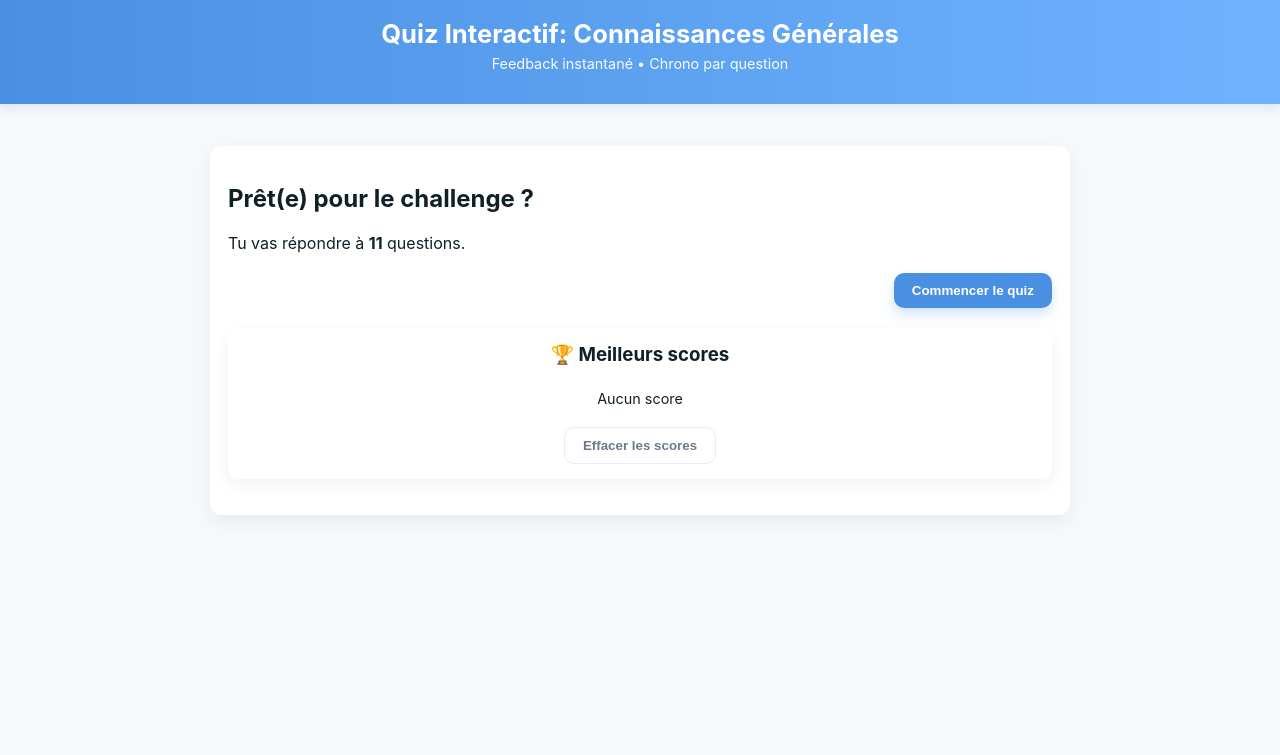
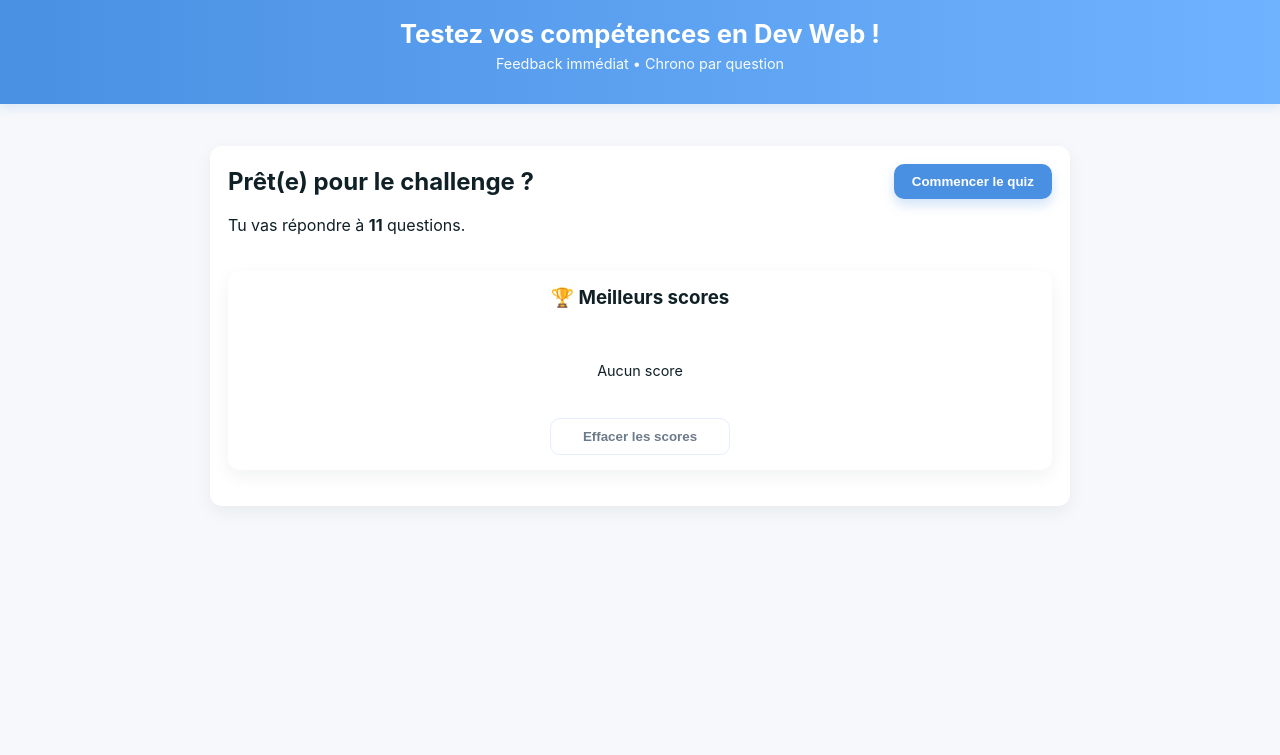
Before and after one commit to YosraBenNasr/quiz_interactive_project, a PHP site: page / in a window 1280 px wide. Shown: the top 755 px of the page. Run offline with PHP 8.4, Linux system fonts and the light colour scheme.

Commit message:
`Updated README and HTML files with new content and formatting`

```diff
--- a/index.html
+++ b/index.html
@@ -10,22 +10,29 @@
 
 <body>
     <header class="site-header">
-        <h1>Quiz Interactif: Connaissances Générales</h1>
-        <p class="subtitle">Feedback instantané • Chrono par question</p>
+        <h1>Testez vos compétences en Dev Web !</h1>
+        <p class="subtitle">Feedback immédiat • Chrono par question</p>
     </header>
 
     <main class="container" id="app">
+
         <!-- Écran de démarrage -->
         <section id="start-screen" class="card" aria-labelledby="start-title">
+
+            <!-- Ligne titre + bouton -->
+            <div class="start-row">
                 <h2 id="start-title">Prêt(e) pour le challenge ?</h2>
-            <p>Tu vas répondre à <strong id="total-questions">0</strong> questions.</p>
-            <div class="controls">
                 <button id="start-btn" class="btn primary" type="button">Commencer le quiz</button>
             </div>
+
+            <p>Tu vas répondre à <strong id="total-questions">0</strong> questions.</p>
+
             <aside class="best-scores card small" aria-live="polite">
                 <h3>🏆 Meilleurs scores</h3>
                 <ol id="best-scores-list"></ol>
-    <button id="clear-scores" class="btn secondary ghost small" type="button">Effacer les scores</button>
+                <button id="clear-scores" class="btn secondary ghost small" type="button">
+                    Effacer les scores
+                </button>
             </aside>
         </section>
 
@@ -37,8 +44,9 @@
                 </p>
                 <div class="timer">
                     <svg class="ring-timer" viewBox="0 0 104 104" width="30" height="30" aria-hidden="true">
-              <circle class="ring-bg" cx="52" cy="52" r="50"/>
-              <circle class="ring-fg" cx="52" cy="52" r="50" fill="none" stroke-width="4" stroke="var(--accent)"/>
+                        <circle class="ring-bg" cx="52" cy="52" r="50" />
+                        <circle class="ring-fg" cx="52" cy="52" r="50" fill="none" stroke-width="4"
+                            stroke="var(--accent)" />
                     </svg>
                     <span id="time-display" aria-live="polite">10s</span>
                 </div>
@@ -63,18 +71,22 @@
         </section>
 
         <!-- Écran des résultats -->
-        <section id="result-screen" class="card hidden" aria-live="polite" aria-labelledby="result-title">
+        <section id="result-screen" class=" hidden" aria-live="polite" aria-labelledby="result-title">
             <h2 id="result-title">🎉 Résultats</h2>
             <p id="final-score" class="score-summary"></p>
             <div id="progress-bar-result" class="progress-bar-result" role="progressbar" aria-valuemin="0"
                 aria-valuemax="100" aria-valuenow="0">
                 <span></span>
             </div>
+
             <div id="result-details" class="result-details"></div>
+
             <div class="controls">
                 <button id="retry-btn" class="btn primary" type="button">Rejouer</button>
                 <button id="save-score" class="btn secondary" type="button">Sauvegarder mon score</button>
-    <a id="download-report" class="btn secondary ghost" href="#" download="rapport_quiz.txt">Télécharger rapport</a>
+                <a id="download-report" class="btn secondary ghost" href="#" download="rapport_quiz.txt">
+                    Télécharger rapport
+                </a>
             </div>
         </section>
     </main>
--- a/style.css
+++ b/style.css
@@ -83,6 +83,12 @@ body {
   font-size: 0.8rem;
   text-align: center;
 }
+#clear-scores {
+  width: 180px; /* largeur fixe */
+  display: block; /* nécessaire pour que margin auto fonctionne */
+  margin: 0 auto; /* centre horizontalement */
+}
+
 
 /* ------------------ CARD ------------------ */
 .card {
@@ -91,7 +97,24 @@ body {
   padding: 18px;
   box-shadow: 0 6px 18px rgba(16, 32, 39, 0.06);
   margin-bottom: 18px;
+  height: 360px; /* Hauteur fixe adaptée à toutes les questions */
+  display: flex;
+  flex-direction: column;
+  justify-content: space-between; /* répartit l'espace si nécessaire */
 }
+
+
+.start-row {
+  display: flex;
+  justify-content: space-between;
+  align-items: center;
+  gap: 12px;
+  flex-wrap: wrap;
+}
+.start-row h2 {
+  margin: 0;
+}
+
 
 /* Style pour la section des meilleurs scores (dans le start-screen) */
 .best-scores {
```
Also changed, not shown: README.md. Lines whose indentation alone changed are shown as unchanged.
